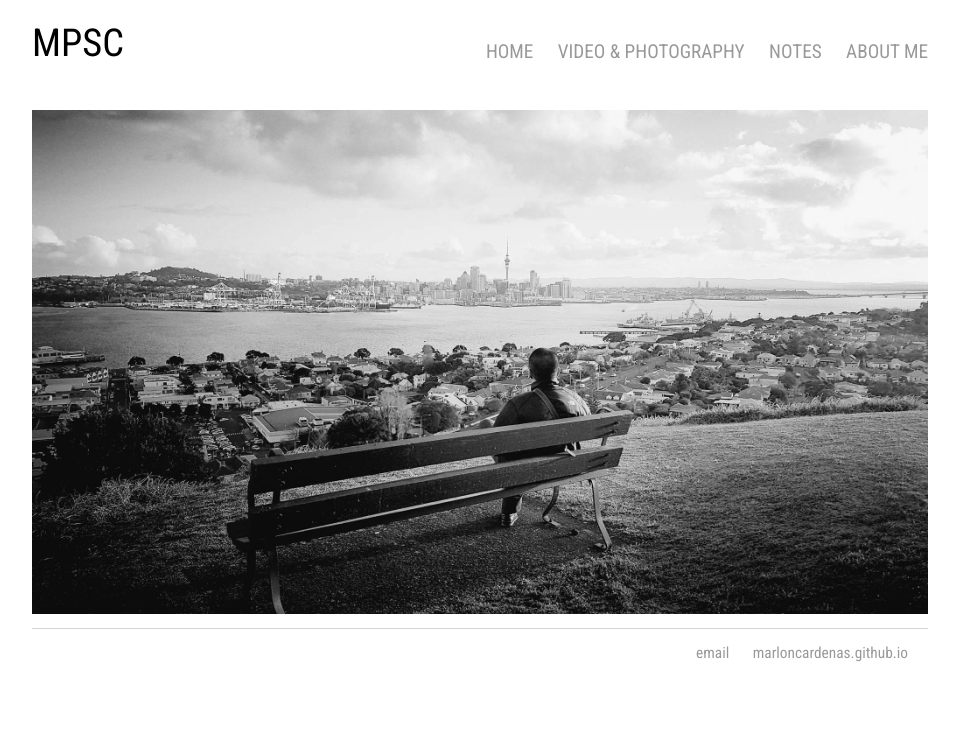
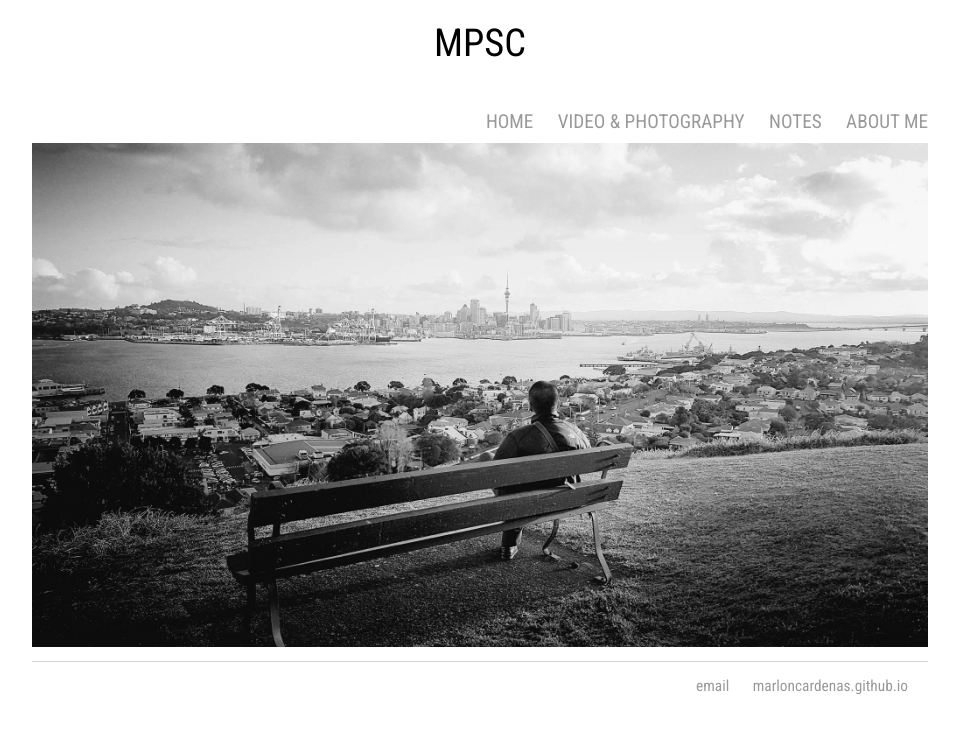
Before and after one commit to marloncardenas/marloncardenas.github.io, a Jekyll site: the page built from index.html, in a window 1280 px wide. Shown: the top 734 px of the page, without its empty margins (160-1119 px from the left). Built offline with Jekyll 4.4.1, drawn with Linux system fonts in a browser that asks for light colours.

```diff
--- a/css/main.css
+++ b/css/main.css
@@ -103,12 +103,12 @@
 @media only screen and (min-width: 600px) {
     body {
         margin: 0px auto;
-        width: 70%;
+        width: 90%;
     }
 
     header {
-        display: block;
-        height: 100px;
+        display: inline-block;
+        width: 100%;
     }
 
     header ul.navigation, footer ul {
@@ -116,11 +116,11 @@
         font-size: 1.2em;
         padding: 0px;
         list-style: none;
-        float: right;
+        float: left;
     }
 
     header ul.navigation {
-        margin: 40px -20px 0 0;
+        margin: 40px -20px 20px 0;
     }
 
     header ul.navigation li, footer ul li {
@@ -133,6 +133,7 @@
         height: 50px;
         margin: 20px 0 0 0;
         float: left;
+        width: 100%;
     }
 
     header h1.logo img {
```
